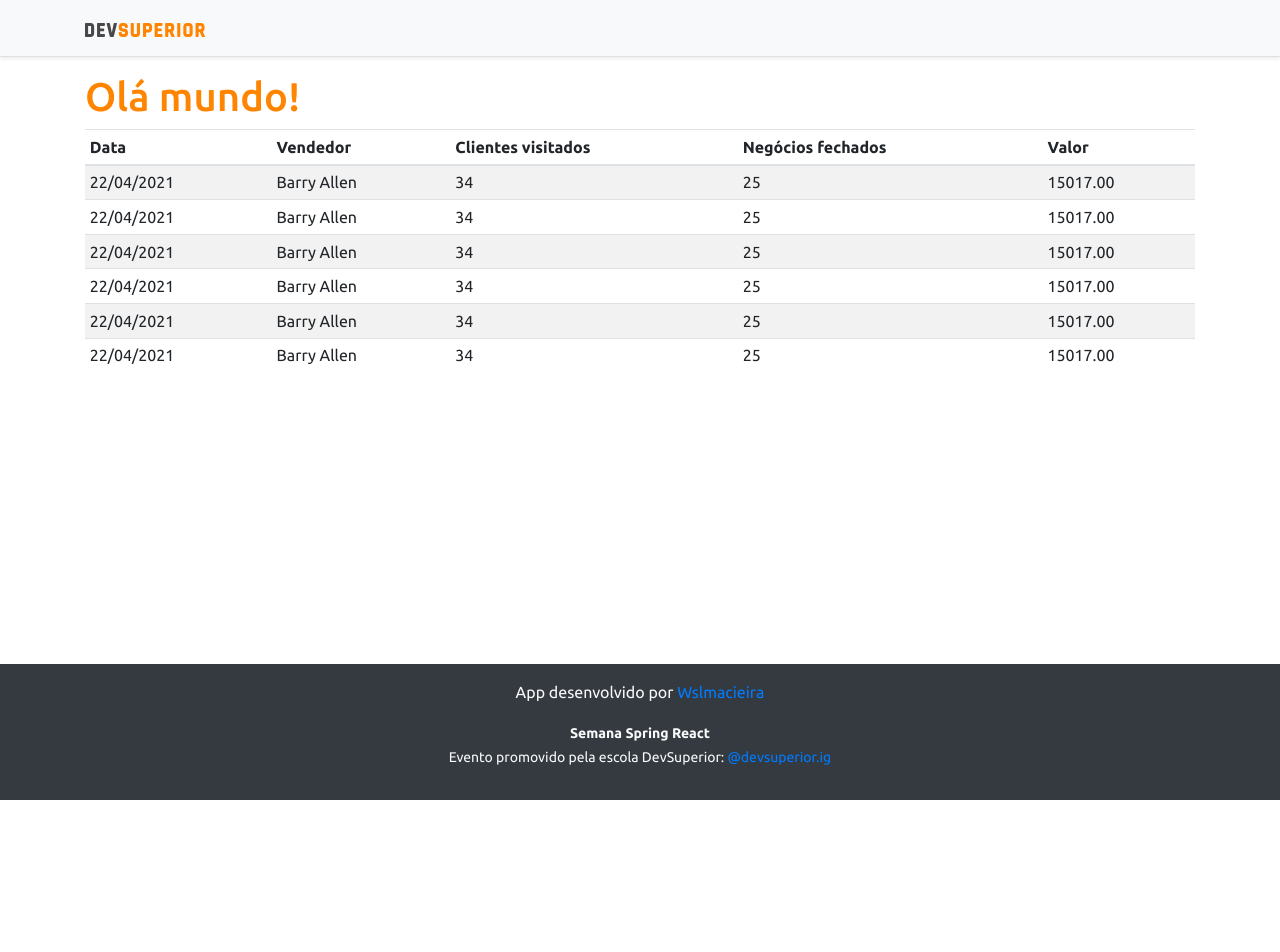
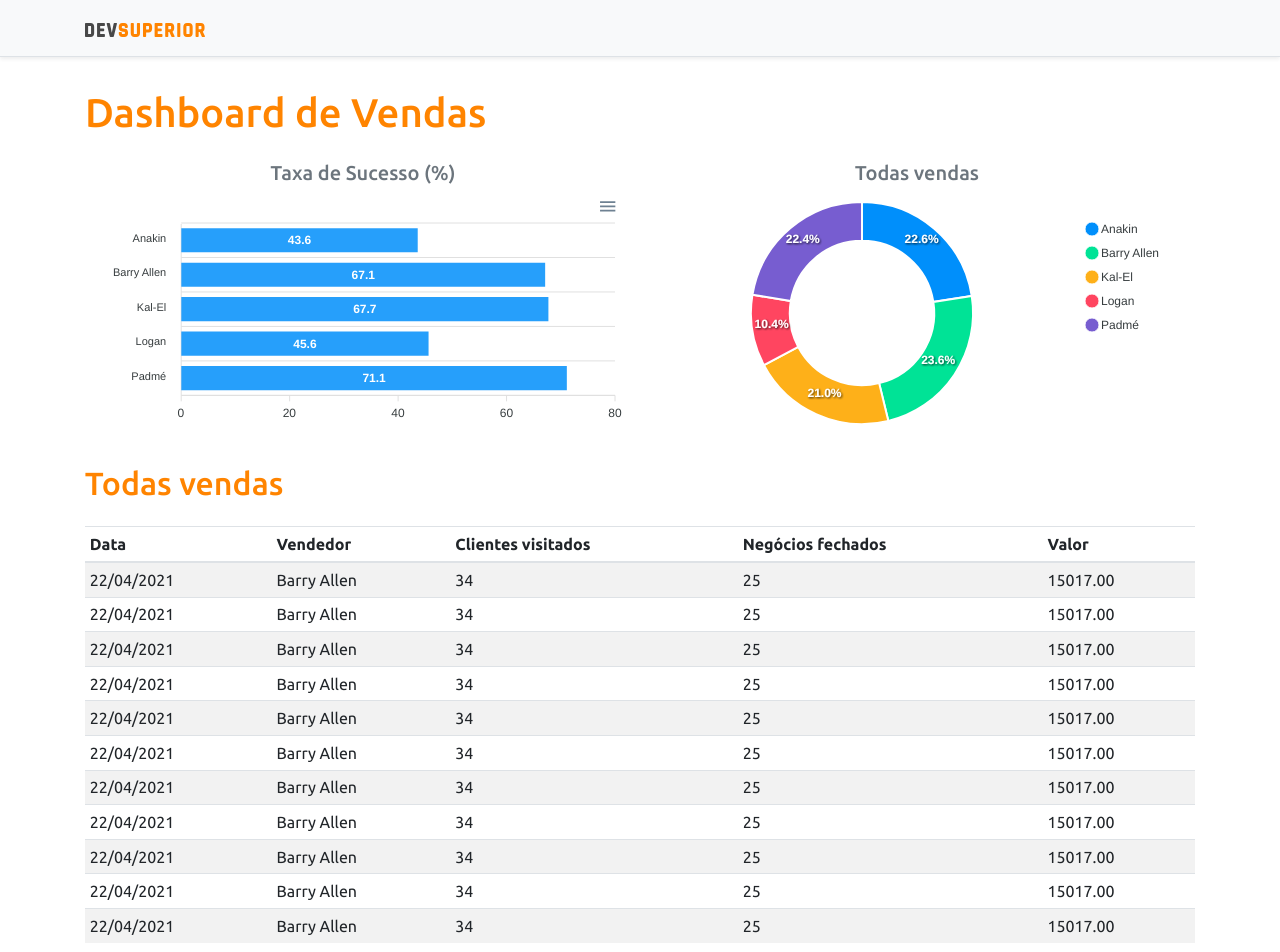
Before and after one commit to wslmacieira/projeto-sds3, a React (Create React App) app in the folder frontend/: page / in a window 1280 px wide. Shown: the top 952 px of the page. Before the commit the page ends 800 px from the top, so only its background shows below. Built offline with nearby package versions, Linux system fonts and the light colour scheme.

Commit message:
Static charts

```diff
--- a/frontend/package.json
+++ b/frontend/package.json
@@ -12,10 +12,12 @@
     "@types/node": "^12.0.0",
     "@types/react": "^17.0.0",
     "@types/react-dom": "^17.0.0",
+    "apexcharts": "^3.28.1",
     "bootstrap": "4.6.0",
     "jquery": "1.9.1",
     "popper.js": "^1.16.1",
     "react": "^17.0.2",
+    "react-apexcharts": "^1.3.9",
     "react-dom": "^17.0.2",
     "react-scripts": "4.0.3",
     "typescript": "^4.1.2",
--- a/frontend/src/App.tsx
+++ b/frontend/src/App.tsx
@@ -1,14 +1,30 @@
-import NavBar from 'components/NavBar'
-import Footer from 'components/Footer'
-import DataTable from 'components/DataTable'
+import NavBar from "components/NavBar";
+import Footer from "components/Footer";
+import DataTable from "components/DataTable";
+import BarChart from "components/BarChart";
+import DonutChart from "components/DonutChart";
 
 function App() {
   return (
     <>
       <NavBar />
       <div className="container">
-      <h1 className="text-primary">Olá mundo!</h1>
-      <DataTable />
+        <h1 className="text-primary py-3">Dashboard de Vendas</h1>
+        <div className="row px-3">
+          <div className="col-sm-6">
+            <h5 className="text-center text-secondary">Taxa de Sucesso (%)</h5>
+            <BarChart />
+          </div>
+          <div className="col-sm-6">
+            <h5 className="text-center text-secondary">Todas vendas</h5>
+            <DonutChart />
+          </div>
+        </div>
+
+        <div className="py-3">
+          <h2 className="text-primary">Todas vendas</h2>
+        </div>
+        <DataTable />
       </div>
       <Footer />
     </>
--- /dev/null
+++ b/frontend/src/components/BarChart/index.jsx
@@ -0,0 +1,34 @@
+import Chart from 'react-apexcharts'
+
+const BarChart = () => {
+  const options = {
+    plotOptions: {
+        bar: {
+            horizontal: true,
+        }
+    },
+};
+
+const mockData = {
+    labels: {
+        categories: ['Anakin', 'Barry Allen', 'Kal-El', 'Logan', 'Padmé']
+    },
+    series: [
+        {
+            name: "% Sucesso",
+            data: [43.6, 67.1, 67.7, 45.6, 71.1]
+        }
+    ]
+};
+
+  return (
+    <Chart
+      options={{...options, xaxis: mockData.labels}}
+      series={mockData.series}
+      type="bar"
+      height="240"
+     />
+  );
+}
+
+export default BarChart;
--- a/frontend/src/components/DataTable/index.jsx
+++ b/frontend/src/components/DataTable/index.jsx
@@ -54,6 +54,41 @@
                 <td>25</td>
                 <td>15017.00</td>
             </tr>
+            <tr>
+                <td>22/04/2021</td>
+                <td>Barry Allen</td>
+                <td>34</td>
+                <td>25</td>
+                <td>15017.00</td>
+            </tr>
+            <tr>
+                <td>22/04/2021</td>
+                <td>Barry Allen</td>
+                <td>34</td>
+                <td>25</td>
+                <td>15017.00</td>
+            </tr>
+            <tr>
+                <td>22/04/2021</td>
+                <td>Barry Allen</td>
+                <td>34</td>
+                <td>25</td>
+                <td>15017.00</td>
+            </tr>
+            <tr>
+                <td>22/04/2021</td>
+                <td>Barry Allen</td>
+                <td>34</td>
+                <td>25</td>
+                <td>15017.00</td>
+            </tr>
+            <tr>
+                <td>22/04/2021</td>
+                <td>Barry Allen</td>
+                <td>34</td>
+                <td>25</td>
+                <td>15017.00</td>
+            </tr>
         </tbody>
     </table>
 </div>
--- /dev/null
+++ b/frontend/src/components/DonutChart/index.jsx
@@ -0,0 +1,26 @@
+import Chart from 'react-apexcharts'
+
+const DonutChart = () => {
+  const mockData = {
+    series: [477138, 499928, 444867, 220426, 473088],
+    labels: ['Anakin', 'Barry Allen', 'Kal-El', 'Logan', 'Padmé']
+}
+
+const options = {
+    legend: {
+        show: true
+    }
+}
+
+
+  return (
+    <Chart
+      options={{...options, labels: mockData.labels}}
+      series={mockData.series}
+      type="donut"
+      height="240"
+     />
+  );
+}
+
+export default DonutChart;
```
Also changed, not shown: 1 other file (tests, documents, lock files or other folders).
